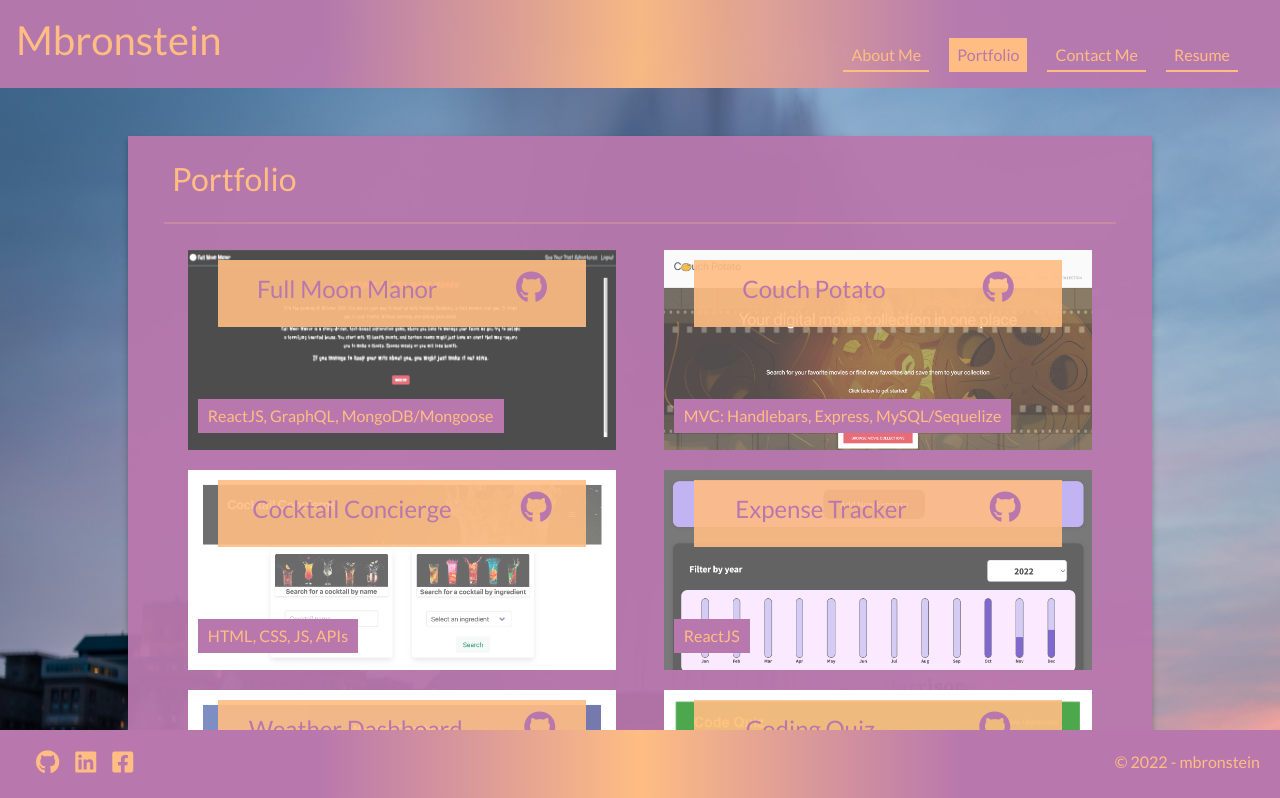
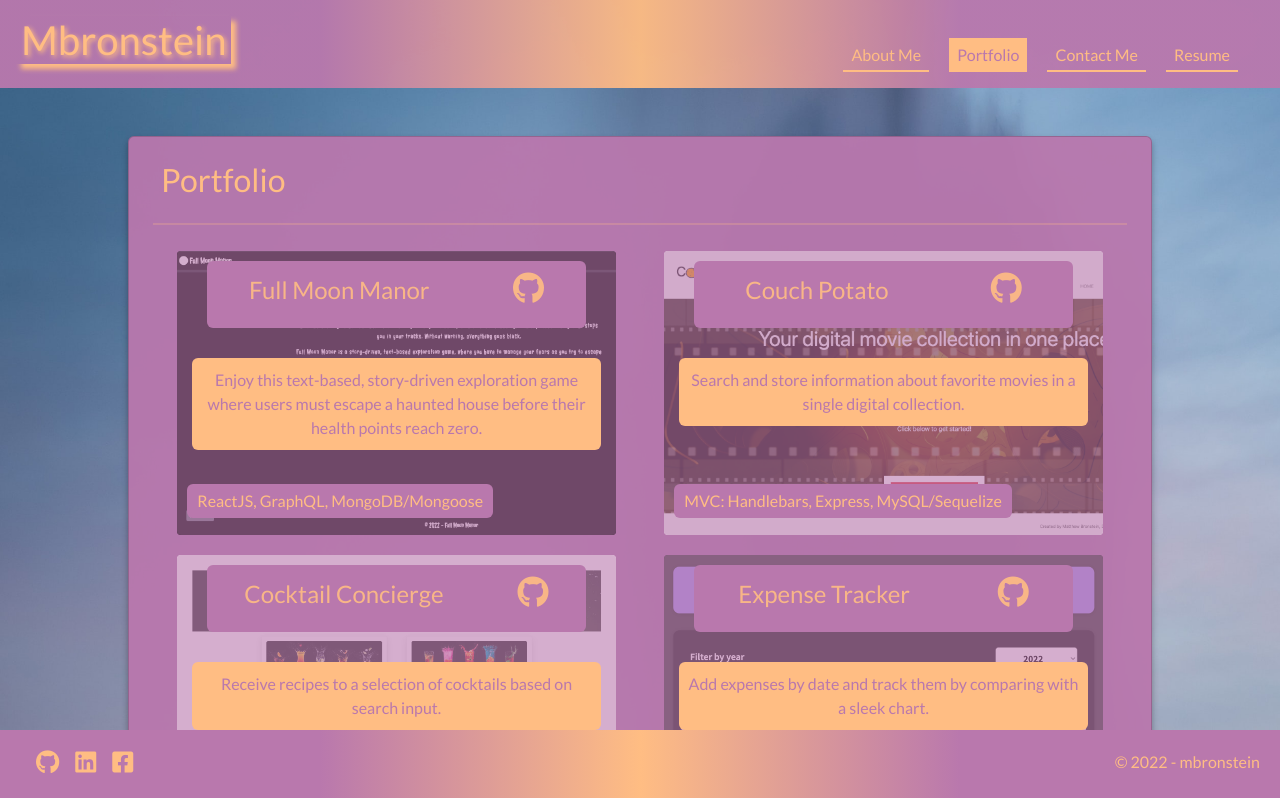
Before and after one commit to mbronstein1/My-Portfolio, a React (Create React App) app: page /#/portfolio in a window 1280 px wide. Shown: the top 798 px of the page. Built offline with nearby package versions, Linux system fonts and the light colour scheme.

Commit message:
added stylings, adjusted spacing, and adding project descriptions

```diff
--- a/src/components/Header/Header.css
+++ b/src/components/Header/Header.css
@@ -1,5 +1,12 @@
 .header {
-    background-image: linear-gradient(to right, rgba(185,120,173, .95), rgba(185,120,173, .95), rgba(255,189,131, .95),  rgba(185,120,173, .95), rgba(185,120,173, .95));
+  background-image: linear-gradient(
+    to right,
+    rgba(185, 120, 173, 0.95),
+    rgba(185, 120, 173, 0.95),
+    rgba(255, 189, 131, 0.95),
+    rgba(185, 120, 173, 0.95),
+    rgba(185, 120, 173, 0.95)
+  );
   position: sticky;
   top: 0;
   z-index: 1;
@@ -10,18 +17,24 @@
 }
 
 .custom-header {
-    color: rgb(255,189,131);
+  color: rgb(255, 189, 131);
   text-decoration: none;
   margin: 1rem;
 }
 
 .custom-header:hover {
-    color: rgb(255,189,131);
+  color: rgb(255, 189, 131);
+}
+
+.header__box-shadow {
+  box-shadow: 5px 5px 5px 0px;
+  padding: 0 5px;
+  text-shadow: 2px 2px 5px;
 }
 
 @media screen and (max-width: 400px) {
   .header {
     background-image: none;
-        background-color: rgba(185,120,173, .95)
+    background-color: rgba(185, 120, 173, 0.95);
   }
 }
--- a/src/components/Header/Header.js
+++ b/src/components/Header/Header.js
@@ -3,17 +3,17 @@ import './Header.css';
 import Navbar from '../Navigation/Navbar';
 import { Link } from 'react-router-dom';
 
-
 export default function Header() {
-    return (
-        <div className="jumbotron jumbotron-fluid header">
-            <div className="d-flex flex-row h-100 justify-content-between">
-                <Link className='custom-header'
-                    to="/">
-                    <h1>Mbronstein</h1>
-                </Link>
-                <Navbar />
-            </div>
-        </div>
-    )
-};
+  return (
+    <div className='jumbotron jumbotron-fluid header'>
+      <div className='d-flex flex-row h-100 justify-content-between'>
+        <Link
+          className='custom-header'
+          to='/'>
+          <h1 className='header__box-shadow'>Mbronstein</h1>
+        </Link>
+        <Navbar />
+      </div>
+    </div>
+  );
+}
--- /dev/null
+++ b/src/components/Projects/ProjectDesc.css
@@ -0,0 +1,12 @@
+.project-desc-container {
+  background-color: rgb(255, 189, 131);
+  margin: 30px 15px 0px;
+  border-radius: 6px;
+  text-align: center;
+}
+
+.project-desc {
+  color: rgb(185, 120, 173);
+  padding: 10px 0;
+  margin: 5px;
+}
--- /dev/null
+++ b/src/components/Projects/ProjectDesc.js
@@ -0,0 +1,12 @@
+import React from 'react';
+import './ProjectDesc.css';
+
+const ProjectDesc = ({ description }) => {
+  return (
+    <div className='project-desc-container'>
+      <p className='project-desc'>{description}</p>
+    </div>
+  );
+};
+
+export default ProjectDesc;
--- a/src/components/Projects/Projects.css
+++ b/src/components/Projects/Projects.css
@@ -1,13 +1,14 @@
 .projects {
   background-size: cover;
   background-repeat: no-repeat;
-  box-shadow: inset 0 0 0 1000px rgba(255, 255, 255, 0.3);
+  box-shadow: inset 0 0 0 1000px rgba(185, 120, 173, 0.6);
   border: solid 3px var(--main);
   transition: 0.3s;
   width: 45%;
-  height: 200px;
   margin: 10px 0;
   position: relative;
+  padding-bottom: 5rem;
+  border-radius: 4px;
 }
 
 .custom-portfolio-container {
@@ -22,19 +23,25 @@
 }
 
 .projects:hover {
-  box-shadow: inset 0 0 0 1000px rgba(255, 255, 255, 0.1);
+  box-shadow: inset 0 0 0 1000px rgba(255, 255, 255, 0.2);
+}
+
+.text-container {
+  background-color: rgb(185, 120, 173);
+  margin: 10px 30px 0;
+  border-radius: 6px;
 }
 
 .text-container a {
-  color: rgb(185, 120, 173);
+  color: rgba(255, 189, 131, 0.9);
   padding: 10px 0;
   margin: 5px;
   text-decoration: none;
+  transition: 0.3s;
 }
 
-.text-container {
-  background-color: rgba(255, 189, 131, 0.9);
-  margin: 10px 30px 0;
+.text-container a:hover {
+  color: rgba(255, 189, 131, 0.6);
 }
 
 .project-type-text {
@@ -45,6 +52,7 @@
   left: 10px;
   bottom: 1px;
   max-width: 90%;
+  border-radius: 6px;
 }
 
 @media screen and (max-width: 820px) {
--- a/src/components/Projects/Projects.js
+++ b/src/components/Projects/Projects.js
@@ -1,5 +1,6 @@
 import React from 'react';
 import './Projects.css';
+import ProjectDesc from './ProjectDesc';
 import couchPotato from '../../assets/images/Couch-Potato-screenshot.png';
 import cocktailConcierge from '../../assets/images/Cocktail-concierge-screenshot.jpg';
 import weatherDashboard from '../../assets/images/Weather-dashboard-screenshot.jpg';
@@ -17,6 +18,7 @@ export default function Projects() {
       title: 'Full Moon Manor',
       type: 'ReactJS, GraphQL, MongoDB/Mongoose',
       img: hauntedHouse,
+      description: 'Enjoy this text-based, story-driven exploration game where users must escape a haunted house before their health points reach zero.',
       liveLink: 'https://secret-river-41082.herokuapp.com/',
       gitHubLink: 'https://github.com/jmruiz96/Full-Moon-Manor',
     },
@@ -25,6 +27,7 @@ export default function Projects() {
       title: 'Couch Potato',
       type: 'MVC: Handlebars, Express, MySQL/Sequelize',
       img: couchPotato,
+      description: 'Search and store information about favorite movies in a single digital collection.',
       liveLink: 'https://infinite-river-93616.herokuapp.com/',
       gitHubLink: 'https://github.com/mbronstein1/Couch-Potato',
     },
@@ -33,6 +36,7 @@ export default function Projects() {
       title: 'Cocktail Concierge',
       type: 'HTML, CSS, JS, APIs',
       img: cocktailConcierge,
+      description: 'Receive recipes to a selection of cocktails based on search input.',
       liveLink: 'https://tyleresselman.github.io/cocktail-concierge-project-1/index.html',
       gitHubLink: 'https://github.com/tyleresselman/cocktail-concierge-project-1',
     },
@@ -41,6 +45,7 @@ export default function Projects() {
       title: 'Expense Tracker',
       type: 'ReactJS',
       img: expenseTracker,
+      description: 'Add expenses by date and track them by comparing with a sleek chart.',
       liveLink: 'mbronstein1.github.io/expense-tracker/',
       gitHubLink: 'https://github.com/mbronstein1/expense-tracker',
     },
@@ -49,6 +54,7 @@ export default function Projects() {
       title: 'Weather Dashboard',
       type: 'HTML, CSS, JS, OpenWeather API',
       img: weatherDashboard,
+      description: 'View the current weather and 5-day forecast in any city.',
       liveLink: 'https://mbronstein1.github.io/Weather-Dashboard',
       gitHubLink: 'https://github.com/mbronstein1/Weather-Dashboard',
     },
@@ -57,6 +63,7 @@ export default function Projects() {
       title: 'Coding Quiz',
       type: 'HTML, CSS, JavaScript',
       img: codingQuiz,
+      description: 'Take a timed coding quiz made almost entirely with vanilla Javascript.',
       liveLink: 'https://mbronstein1.github.io/Code-Quiz',
       gitHubLink: 'https://github.com/mbronstein1/Code-Quiz',
     },
@@ -65,6 +72,7 @@ export default function Projects() {
       title: 'Random Password Generator',
       type: 'JavaScript',
       img: passwordGenerator,
+      description: 'Generate a random password by inputting certain parameters including character length, capitalization, numeric values and/or special characters.',
       liveLink: 'https://mbronstein1.github.io/Random-Password-Generator',
       gitHubLink: 'https://github.com/mbronstein1/Random-Password-Generator',
     },
@@ -73,6 +81,7 @@ export default function Projects() {
       title: 'Background Generator',
       type: 'HTML, CSS, JavaScript',
       img: backgroundGenerator,
+      description: 'Generate different background colors with this gradient background generator or let the app generate it randomly',
       liveLink: 'https://background-generator-1.vercel.app/',
       gitHubLink: 'https://github.com/mbronstein1/background-generator-1',
     },
@@ -81,6 +90,7 @@ export default function Projects() {
       title: 'Test Ecommerce Site',
       type: 'NextJS, Stripe API, Sanity Studio',
       img: testEcommerceSite,
+      description: 'Browse a collection of electronic items, add to the cart, and successfully checkout using Stripe payments -- TEST ONLY',
       liveLink: 'https://e-commerce-sample-site.vercel.app/',
       gitHubLink: 'https://github.com/mbronstein1/e-commerce-sample-site',
     },
@@ -107,6 +117,7 @@ export default function Projects() {
                 <i className='fa-brands fa-github fa-2xl'></i>
               </a>
             </div>
+            <ProjectDesc description={project.description} />
             <div>
               <p className='project-type-text'>{project.type}</p>
             </div>
--- a/src/pages/Portfolio/Portfolio.js
+++ b/src/pages/Portfolio/Portfolio.js
@@ -1,14 +1,14 @@
-import React from "react";
-import Project from '../../components/Projects/Projects'
+import React from 'react';
+import Project from '../../components/Projects/Projects';
 
 export default function Portfolio() {
-    return (
-        <div className='container-fluid custom-portfolio-container'>
-        <div className='px-4 py-3 mx-auto'>
-            <h2 className='contact-header p-2'>Portfolio</h2>
-            <hr style={{ borderTop: "solid 2px rgb(255, 189, 131)" }} />
-            <Project />
-        </div>
+  return (
+    <div className='custom-portfolio-container card'>
+      <div className='px-4 py-3 mx-auto'>
+        <h2 className='contact-header p-2'>Portfolio</h2>
+        <hr style={{ borderTop: 'solid 2px rgb(255, 189, 131)' }} />
+        <Project />
+      </div>
     </div>
-    )
+  );
 }
--- a/src/pages/Resume/Resume.css
+++ b/src/pages/Resume/Resume.css
@@ -1,9 +1,9 @@
 .custom-resume-container {
-    background-color: rgba(185,120,173, .95) !important;
-    color: rgb(255,189,131);
-    -webkit-box-shadow: 0 4px 6px rgba(0, 0, 0, .3);
-    -moz-box-shadow: 0 4px 6px rgba(0, 0, 0, .3);
-    box-shadow: 0 4px 6px rgba(0, 0, 0, .3);
+  background-color: rgba(185, 120, 173, 0.95) !important;
+  color: rgb(255, 189, 131);
+  -webkit-box-shadow: 0 4px 6px rgba(0, 0, 0, 0.3);
+  -moz-box-shadow: 0 4px 6px rgba(0, 0, 0, 0.3);
+  box-shadow: 0 4px 6px rgba(0, 0, 0, 0.3);
   overflow: auto;
   margin: 48px auto 128px;
   width: 70%;
--- a/src/pages/Resume/Resume.js
+++ b/src/pages/Resume/Resume.js
@@ -1,25 +1,39 @@
-import React from "react";
-import webDevResume from '../../assets/Web-dev-resume_Final.pdf'
+import React from 'react';
+import webDevResume from '../../assets/Web-dev-resume_Final.pdf';
 import './Resume.css';
 
 export default function Resume() {
-    const frontEndProf = ['HTML', 'CSS', 'JavaScript', 'JQuery', 'responsive design', 'React', 'Bootstrap']
-    const backEndProf = ['APIs', 'Node', 'Express', 'MySQL, Sequelize', 'MongoDB, Mongoose', 'REST', 'GraphQL']
+  const frontEndProf = ['HTML', 'CSS', 'JavaScript', 'JQuery', 'responsive design', 'React', 'Bootstrap'];
+  const backEndProf = ['APIs', 'Node', 'Express', 'MySQL, Sequelize', 'MongoDB, Mongoose', 'REST', 'GraphQL'];
   return (
-        <div className='container pb-1 custom-resume-container px-4 py-3 mx-auto'>
+    <div className='container card pb-1 custom-resume-container px-4 py-3 mx-auto'>
       <h2 className='contact-header pb-2'>Resume</h2>
-            <hr style={{ borderTop: "solid 2px rgb(255, 189, 131)" }} />
-            <p>Download my <a href={webDevResume} target="_blank" rel="noreferrer" className='resume-link'>resume</a>.</p>
+      <hr style={{ borderTop: 'solid 2px rgb(255, 189, 131)' }} />
+      <p>
+        Download my{' '}
+        <a
+          href={webDevResume}
+          target='_blank'
+          rel='noreferrer'
+          className='resume-link'>
+          resume
+        </a>
+        .
+      </p>
       <div className='resume-content'>
         <h3>Front-end Proficiencies</h3>
         <ul>
-                    {frontEndProf.map(item => <li>{item}</li>)}
+          {frontEndProf.map(item => (
+            <li>{item}</li>
+          ))}
         </ul>
         <h3>Back-end Proficiencies</h3>
         <ul>
-                    {backEndProf.map(item => <li>{item}</li>)}
+          {backEndProf.map(item => (
+            <li>{item}</li>
+          ))}
         </ul>
       </div>
     </div>
-    )
+  );
 }
```
Also changed, not shown: src/components/Form/Form.js (+46 -40 lines), src/pages/About/About.js (+15 -24 lines), 1 other file (tests, documents, lock files or other folders). Lines whose indentation alone changed are shown as unchanged.
